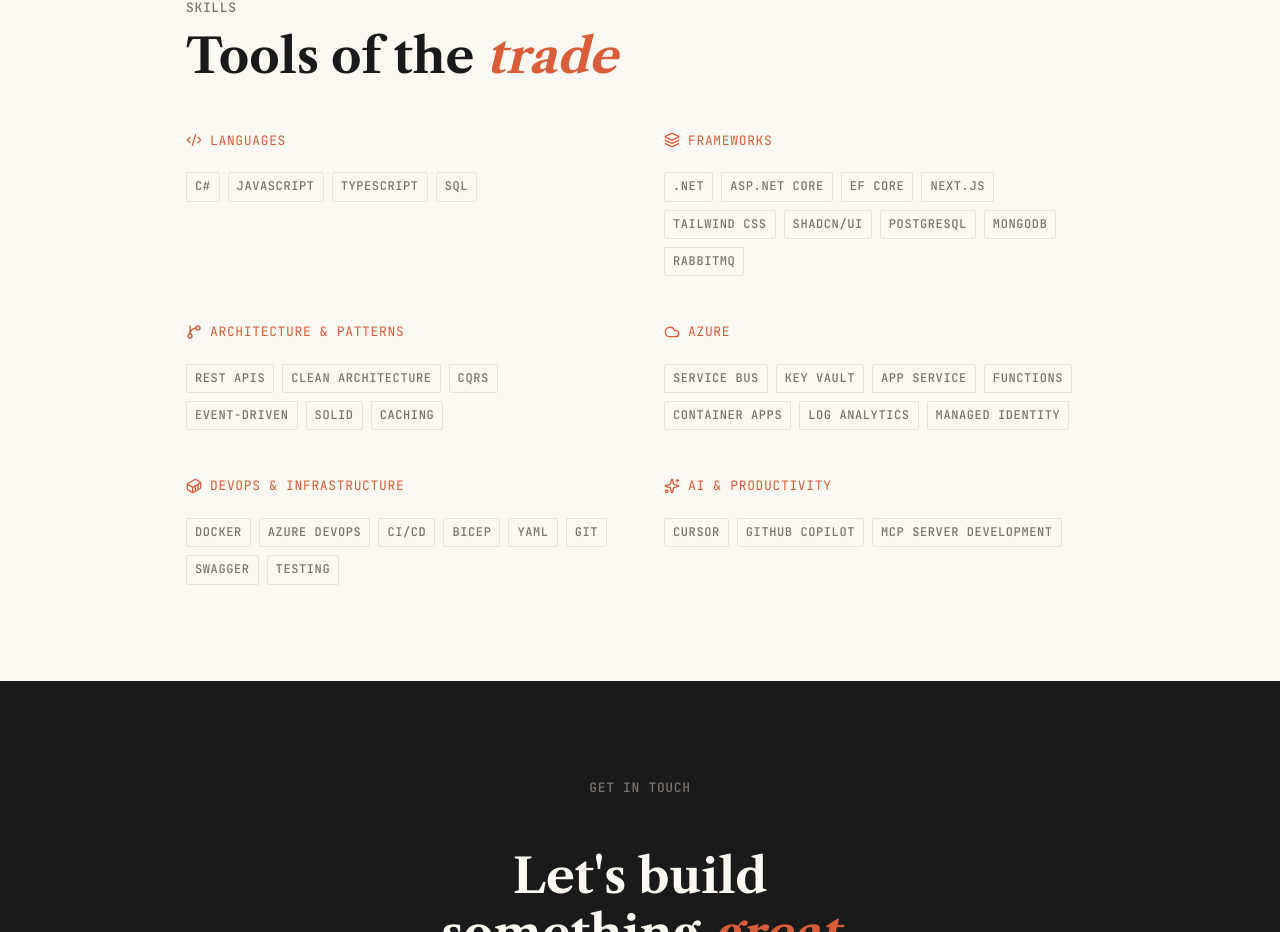
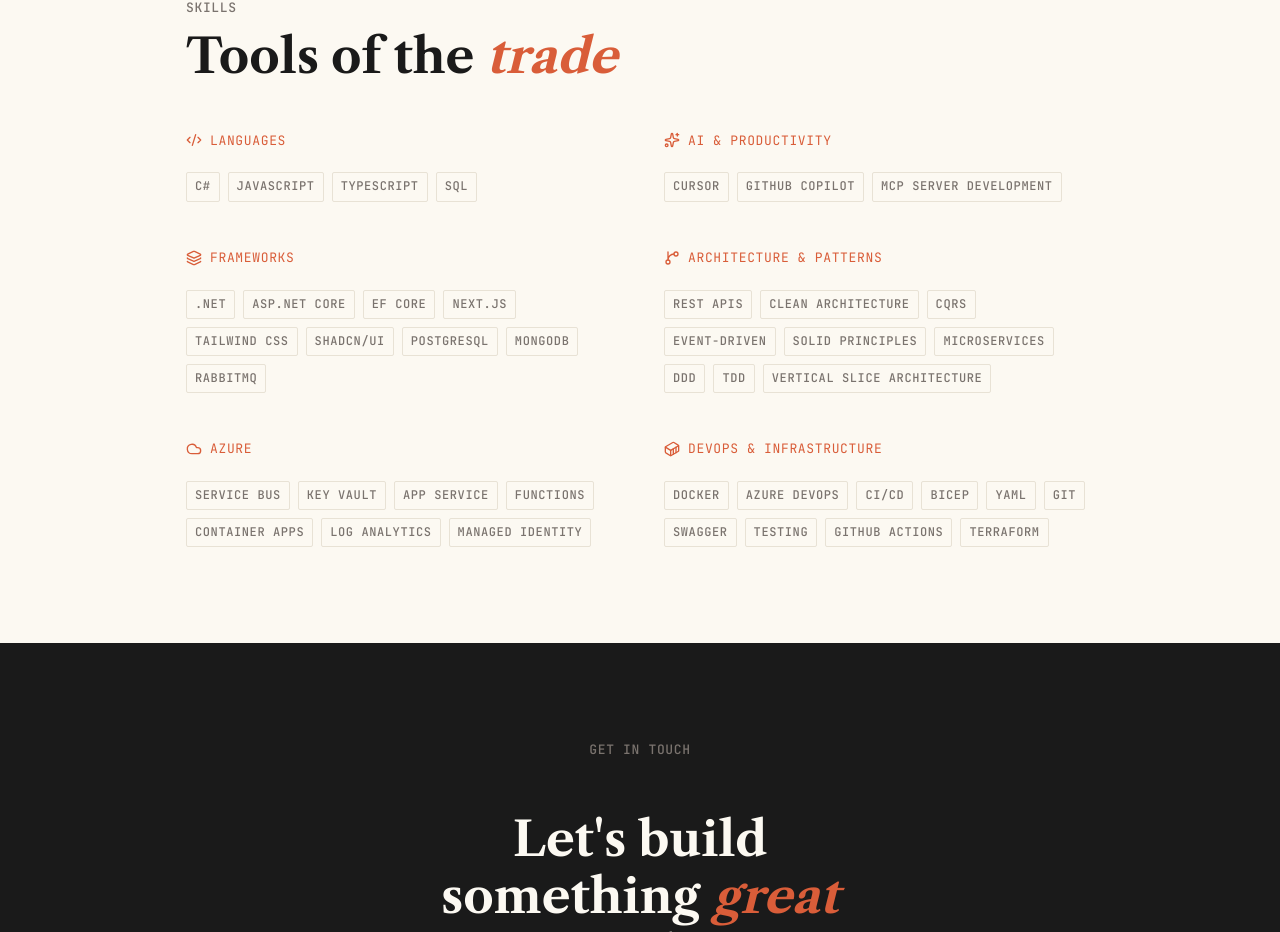
Before and after one commit to DotNetTitan/portfolio, a Next.js app: page / in a window 1280 px wide. Shown: the part 2555-3487 px from the top of the page. Built offline with nearby package versions, Linux system fonts and the light colour scheme.

Commit message:
feat: Enhance existing categories

```diff
--- a/src/data/index.ts
+++ b/src/data/index.ts
@@ -47,6 +47,11 @@
     items: ["C#", "JavaScript", "TypeScript", "SQL"],
   },
   {
+    category: "AI & Productivity",
+    icon: "Sparkles",
+    items: ["Cursor", "GitHub Copilot", "MCP server development"],
+  },
+  {
     category: "Frameworks",
     icon: "Layers",
     items: [".NET", "ASP.NET Core", "EF Core", "Next.js", "Tailwind CSS", "shadcn/ui", "PostgreSQL", "MongoDB", "RabbitMQ"],
@@ -54,7 +59,7 @@
   {
     category: "Architecture & Patterns",
     icon: "GitBranch",
-    items: ["REST APIs", "Clean Architecture", "CQRS", "Event-Driven", "SOLID", "Caching"],
+    items: ["REST APIs", "Clean Architecture", "CQRS", "Event-Driven", "SOLID Principles", "Microservices", "DDD", "TDD", "Vertical Slice Architecture"],
   },
   {
     category: "Azure",
@@ -72,12 +77,7 @@
   {
     category: "DevOps & Infrastructure",
     icon: "Container",
-    items: ["Docker", "Azure DevOps", "CI/CD", "Bicep", "YAML", "Git", "Swagger", "Testing"],
-  },
-  {
-    category: "AI & Productivity",
-    icon: "Sparkles",
-    items: ["Cursor", "GitHub Copilot", "MCP server development"],
+    items: ["Docker", "Azure DevOps", "CI/CD", "Bicep", "YAML", "Git", "Swagger", "Testing", "GitHub Actions", "Terraform"],
   },
 ];
 
```
